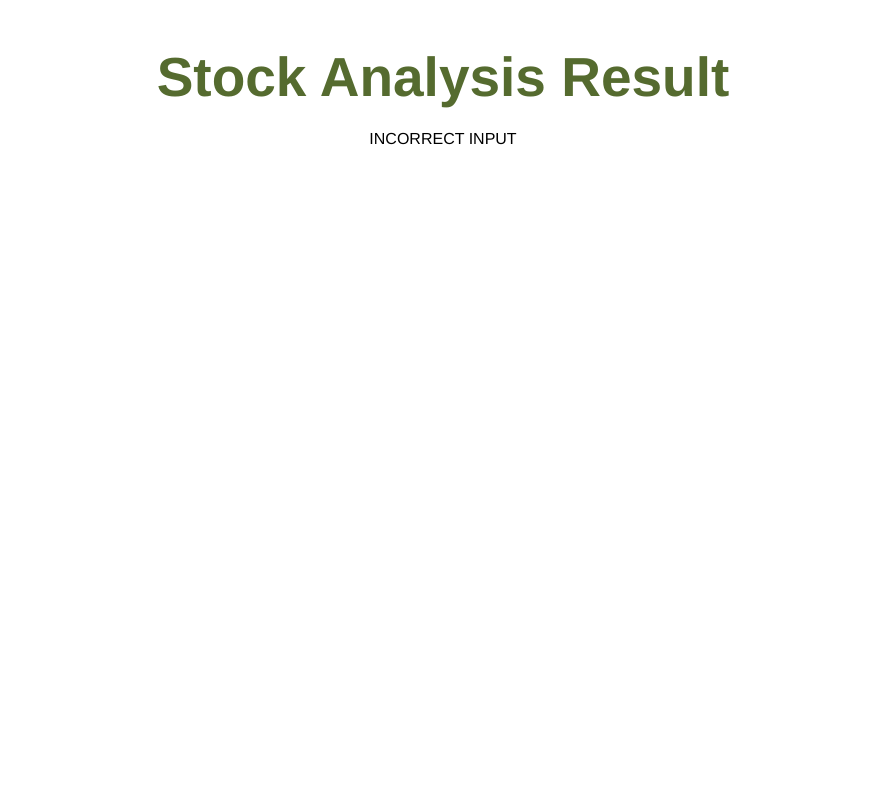
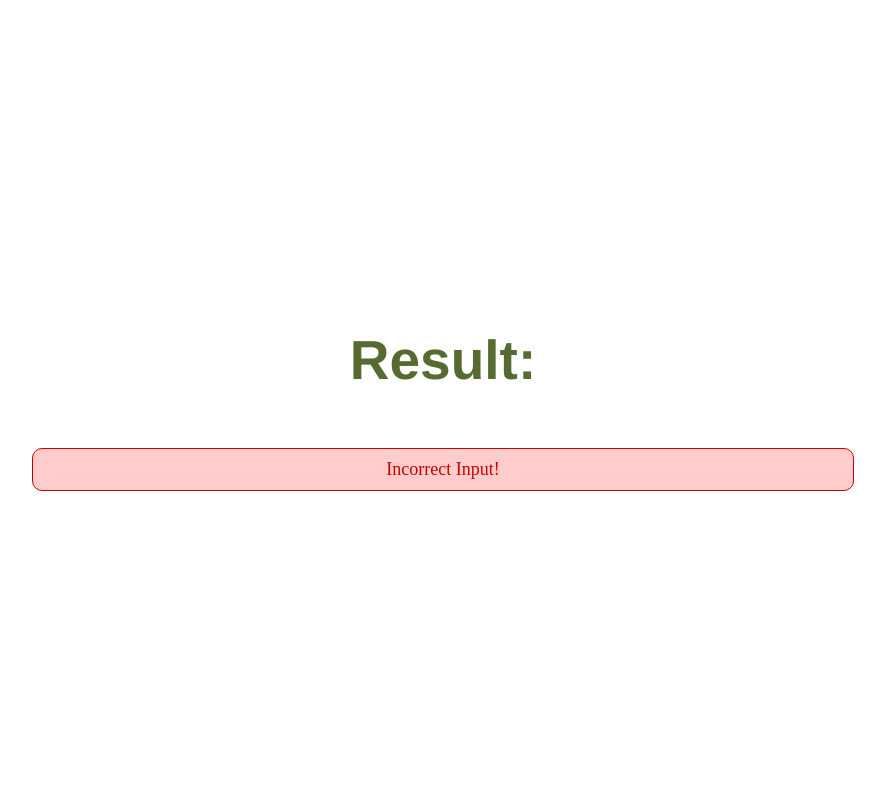
Before and after one commit to satyapatel2004/sentiment_app, a Flask app: template templates/result.html in a window 1280 px wide. Shown: the whole page, without its empty margins (197-1082 px from the left). Run offline with Flask 3, Linux system fonts and the light colour scheme; the template is opened without the code that fills it, so the values that code supplies are empty.

Commit message:
finalized changes

```diff
--- a/templates/result.html
+++ b/templates/result.html
@@ -5,6 +5,13 @@
     <style>
         body {
             font-family: 'Helvetica';
+            display: flex;
+            justify-content: center;
+            align-items: center;
+            height: 100vh;
+            margin: 0;
+            padding: 0;
+            box-sizing: border-box;
         }
 
         h1 {
@@ -12,58 +19,84 @@
             font-family: Helvetica;
             font-size:55px;
             color:darkolivegreen;
-            margin-bottom : 5px;
         }
+
         .container {
             display: flex;
             flex-direction: column;
             align-items: center;
+            justify-content: center;
+            width: 800px;
+            box-sizing: border-box;
         }
 
-        .result {
-            width: 800px;
+        .keywords, .error {
+            width: 100%;
             font-family: "Helvetica Light";
             font-weight: 300;
             text-align: center;
-            height: auto;
-                position: relative;
-            top: 560px;
-            margin-top: -10px;
             padding: 10px;
             background-color: #f1f1f1;
             border: 1px solid #ddd;
             border-radius: 10px;
             font-size: 18px;
             color: #787878;
+            margin-top: 20px;
+        }
+
+        .result {
+            font-size: 30px;
+            font-family: 'Helvetica Light';
+            border-radius: 10px;
+            border: 4px solid rgb(110, 134, 69);
+            padding-left: 50px;
+            padding-right: 50px;
+            background-color: rgb(198, 213, 171);  /* Light Blue */
+            color: #256a36;  /* Dark Blue */
+            box-shadow: 0 4px 8px 0 rgba(0,0,0,0.2);
+
+        }
+
+        .result:hover {
+            transform: scale(1.05);
+        }
+
+        .emoji img {
+            width: 100px;
+            height: auto;
+        }
+
+        .emoji {
+            text-align: center;
+            padding-bottom: 20px;
         }
 
 
-        .keywords {
-            width: 800px;
-            font-family: "Helvetica Light";
-            font-weight: 300;
-            text-align: center;
-            height: auto;
-                position: relative;
-            top: 560px;
-            margin-top: -10px;
-            padding: 10px;
-            background-color: #f1f1f1;
-            border: 1px solid #ddd;
-            border-radius: 10px;
-            font-size: 18px;
-            color: #787878;
+        .error {
+            background-color: #ffcccc;
+            color: #cc0000;
+            border-color: #cc0000;
         }
 
     </style>
 </head>
 <body>
     <div class="container">
-        <h1>Stock Analysis Result</h1>
+        <h1>Result: </h1>
 
         {% if valid %}
             <div class="result">
-                <p>{{ input_data }} POLARITY: {{ polarity }}</p>
+                <p>{{ input_data }}'s Polarity: {{ polarity }}%</p>
+
+                <div class="emoji">
+                    {% if polarity > 0 %}
+                        <img src="{{ url_for('static', filename='happy.png') }}" alt="Happy">
+                    {% elif polarity < 0 %}
+                        <img src="{{ url_for('static', filename='sad.png') }}" alt="Sad">
+                    {% else %}
+                        <img src="{{ url_for('static', filename='neutral.png') }}" alt="Neutral">
+                    {% endif %}
+                </div>
             </div>
 
             <div class="keywords">
@@ -71,7 +104,7 @@
             </div>
 
         {% else %}
-            <p class="error">INCORRECT INPUT</p>
+            <p class="error">Incorrect Input!</p>
         {% endif %}
     </div>
 </body>
--- a/webpage.py
+++ b/webpage.py
@@ -15,9 +15,14 @@ def process():
 
     if valid:
         arr = get_stock(input_data)
-        polarity = arr[1]
+        polarity = arr[1] * 100
         polarity = round(polarity, 2)
         keywords = arr[0]
+        keywords_list = keywords.split()
+
+        keywords_list = [word.capitalize() for word in keywords_list]
+        keywords = ', '.join(keywords_list)
+
 
 
     else:
```
Also changed, not shown: static/happy.png (added), static/neutral.png (added), static/sad.png (added).
